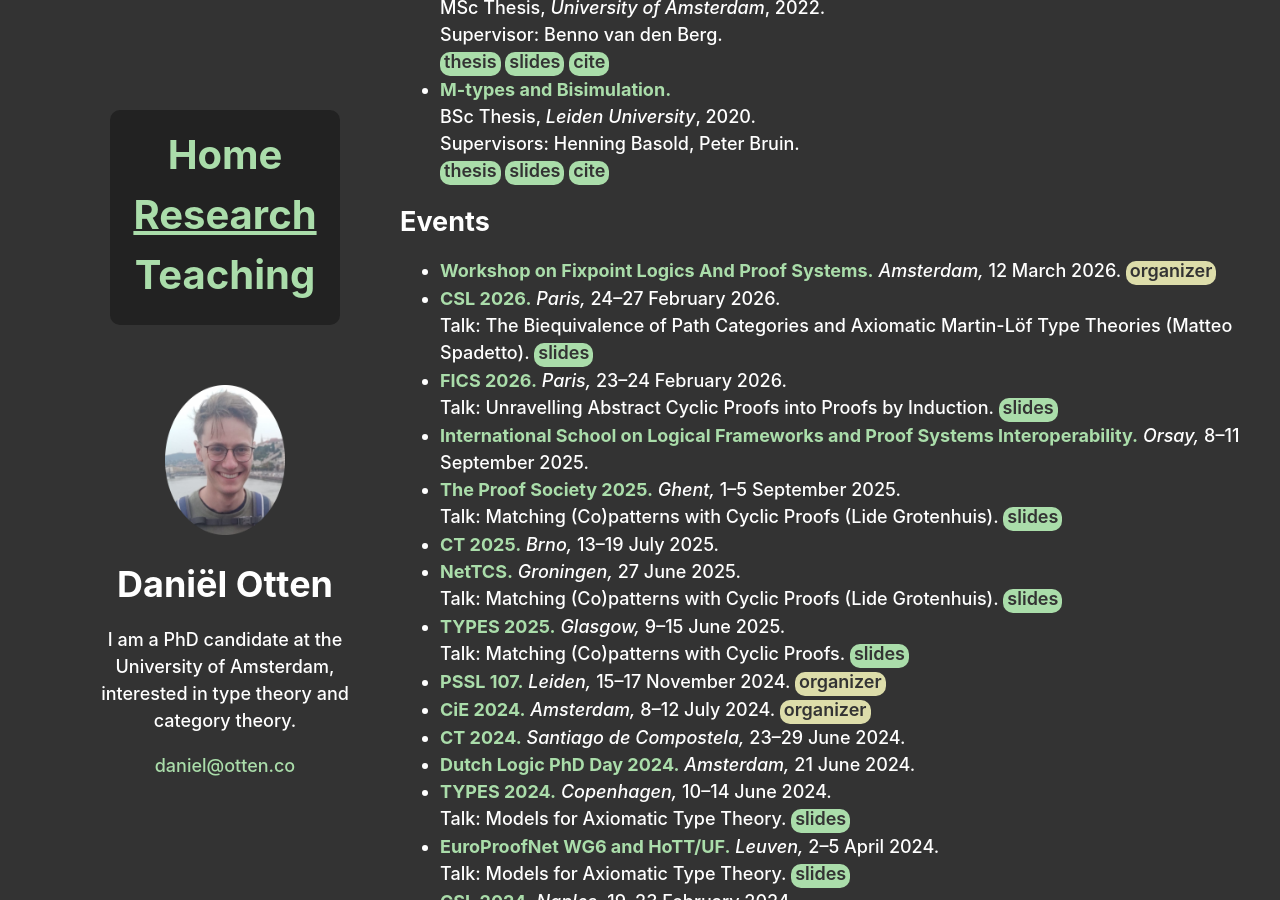
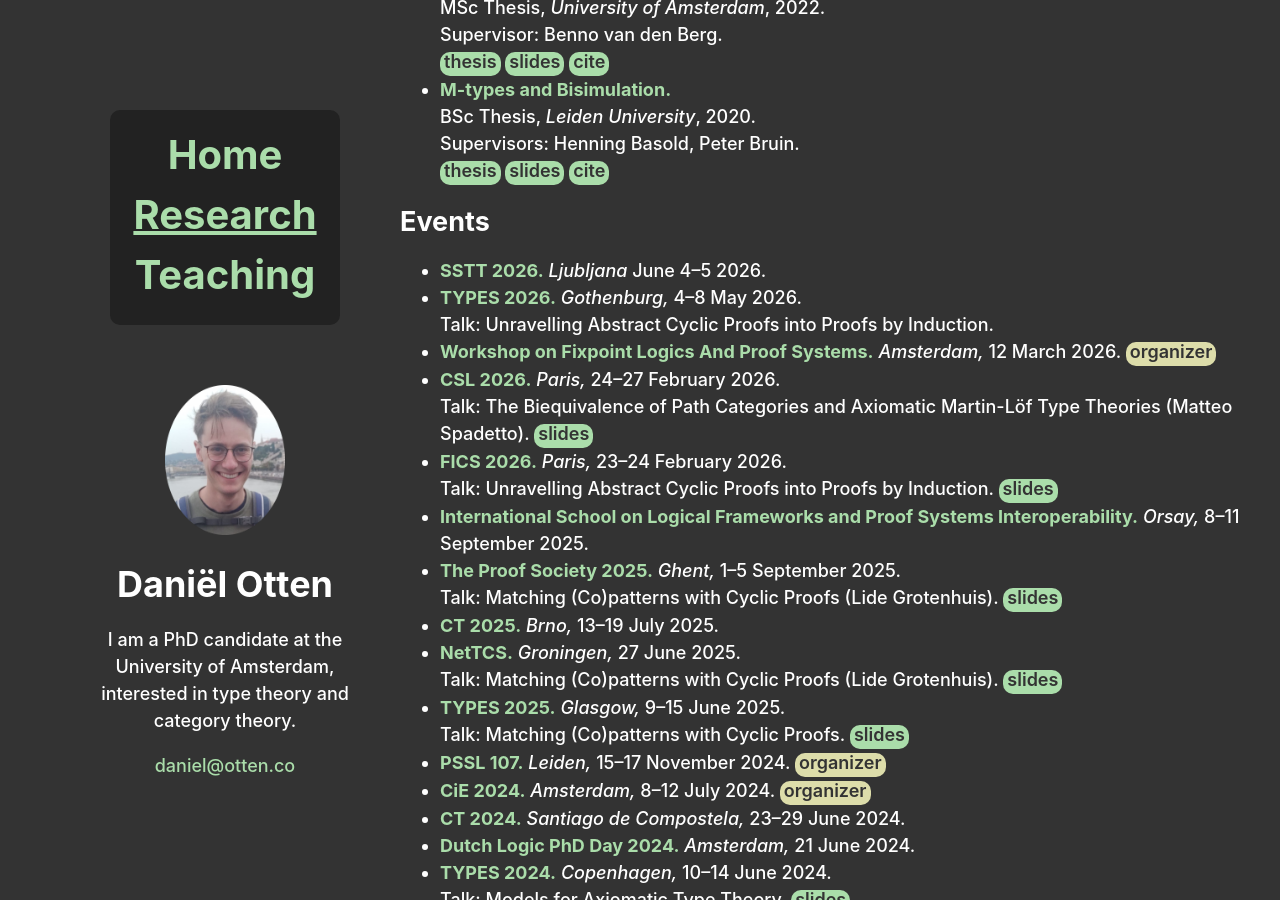
Before and after one commit to DDOtten/ddotten.github.io, a Jekyll site: the page built from research.md, in a window 1280 px wide and 900 px high, scrolled down 730 px. Built offline with Jekyll 4.4.1, drawn with Linux system fonts in a browser that asks for light colours.

Commit message:
Update research.md

```diff
--- a/research.md
+++ b/research.md
@@ -37,6 +37,11 @@ layout: page
 
 # Events
 
+- **[SSTT 2026](https://ul-fmf.github.io/mfps-sstt-2026/sstt/).**
+    *Ljubljana* June 4--5 2026.
+- **[TYPES 2026](https://types2026.cse.chalmers.se/index.html).**
+    *Gothenburg,* 4--8 May 2026. \
+    Talk: Unravelling Abstract Cyclic Proofs into Proofs by Induction.
 - **[Workshop on Fixpoint Logics And Proof Systems](https://jkloibhofer.github.io/flaps/).**
     *Amsterdam,* 12 March 2026. <mark>organizer</mark>
 - **[CSL 2026](https://csl2026.github.io/).**
```
